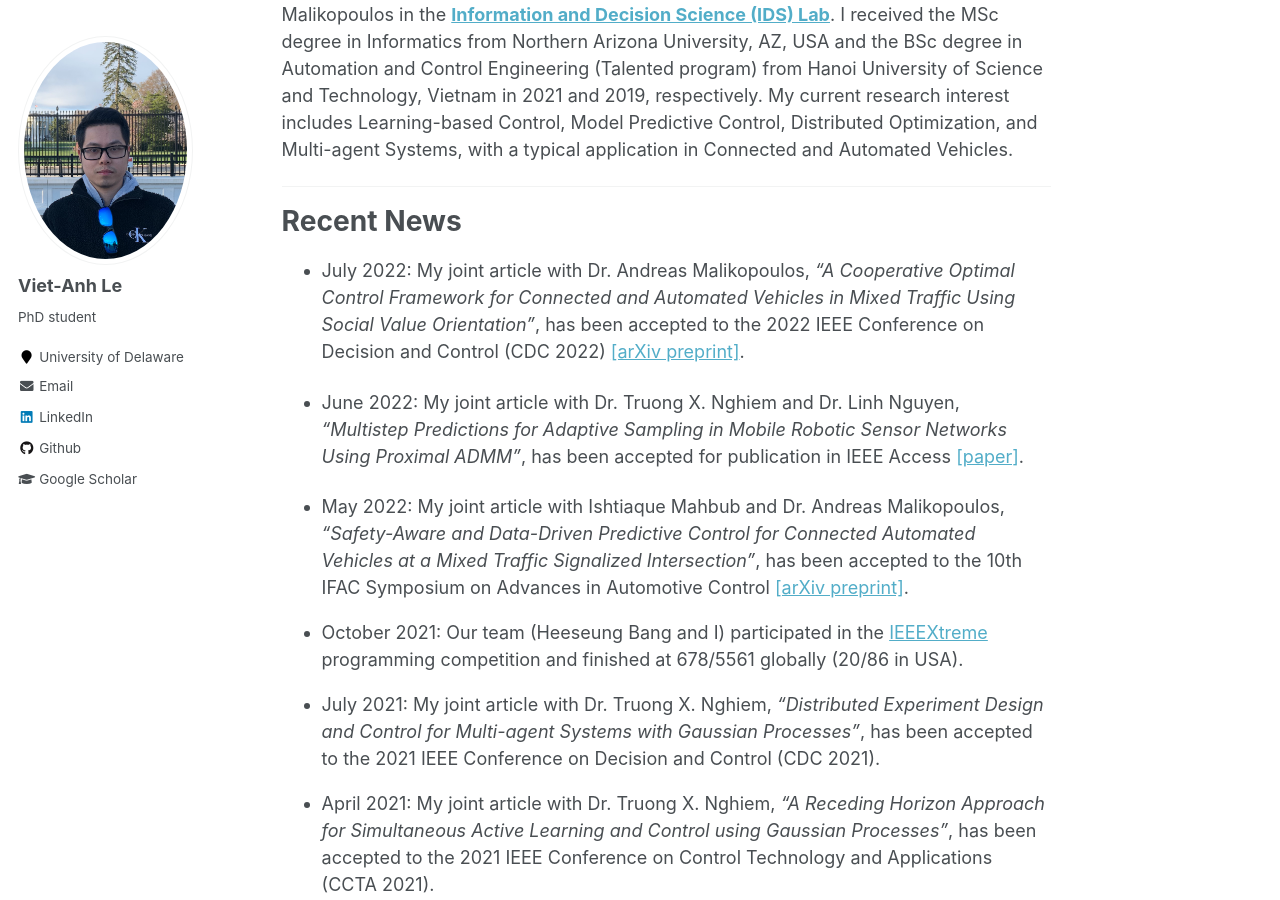
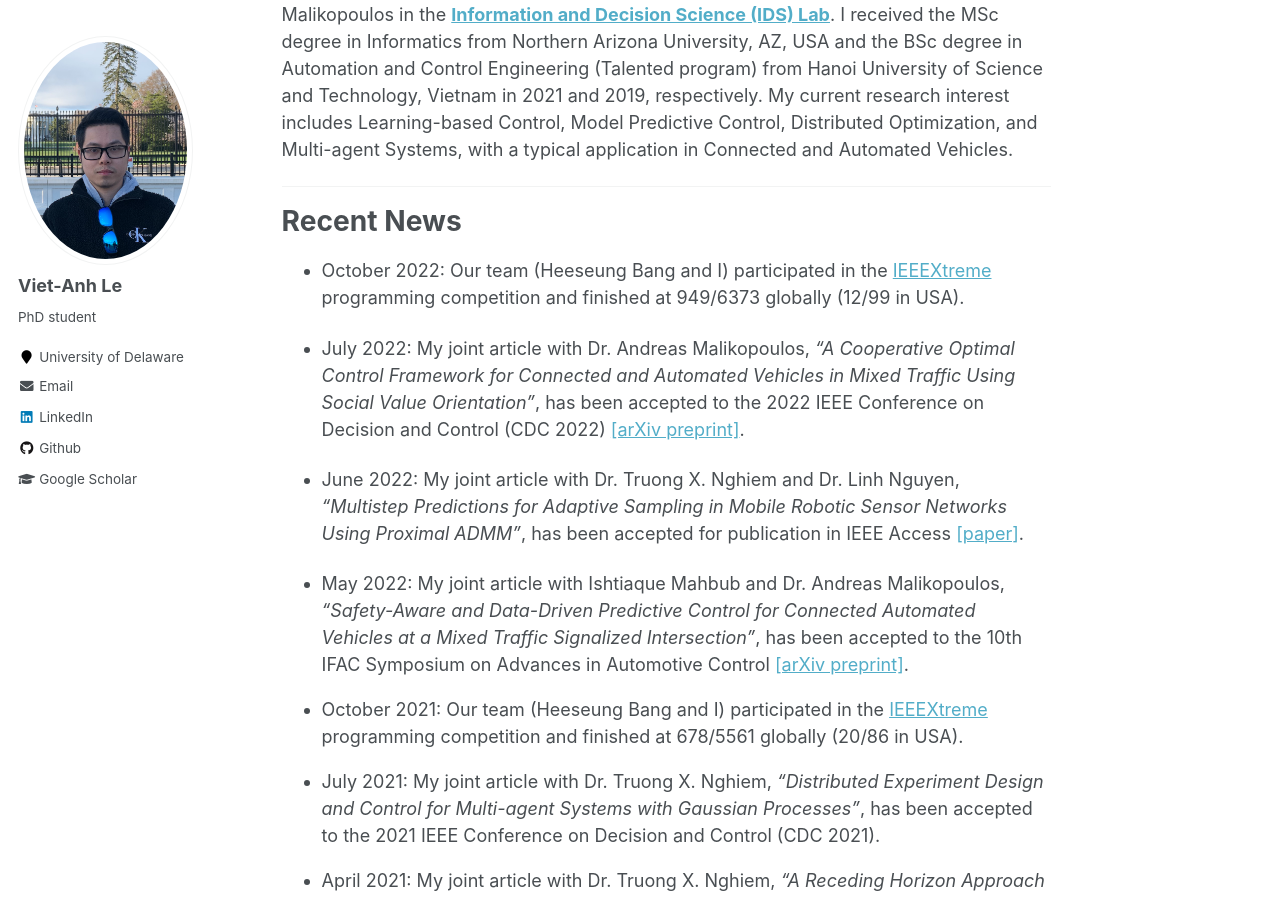
Before and after one commit to vietanhle0101/vietanhle0101.github.io, a Jekyll site: the page built from _pages/about.md, in a window 1280 px wide and 900 px high, scrolled down 600 px. Built offline with Jekyll 4.4.1, drawn with Linux system fonts in a browser that asks for light colours.

Commit message:
ieeextreme

```diff
--- a/_pages/about.md
+++ b/_pages/about.md
@@ -17,6 +17,8 @@ My current research interest includes Learning-based Control, Model Predictive C
 ***
 
 # Recent News
+
+* October 2022: Our team (Heeseung Bang and I) participated in the [IEEEXtreme](https://ieeextreme.org/) programming competition and finished at 949/6373 globally (12/99 in USA).
 
 * July 2022: My joint article with Dr. Andreas Malikopoulos, <em>“A Cooperative Optimal Control Framework for Connected and Automated Vehicles in Mixed Traffic Using Social Value Orientation”</em>, has been accepted to the 2022 IEEE Conference on Decision and Control (CDC 2022) [[arXiv preprint]](https://arxiv.org/abs/2203.17106).
 
```
Also changed, not shown: 1 other file.
